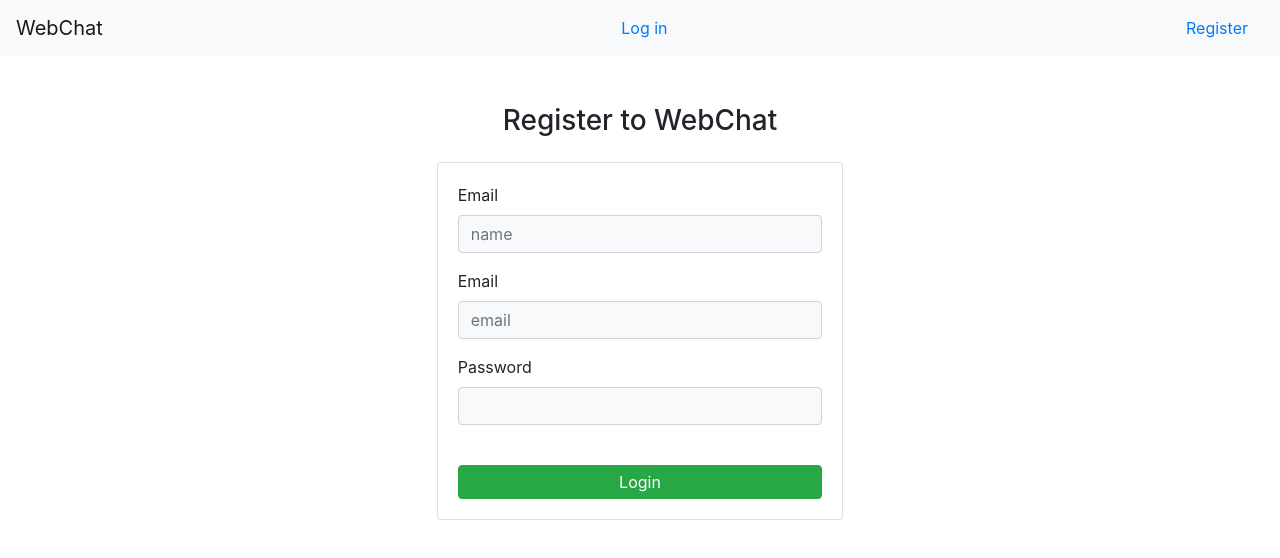
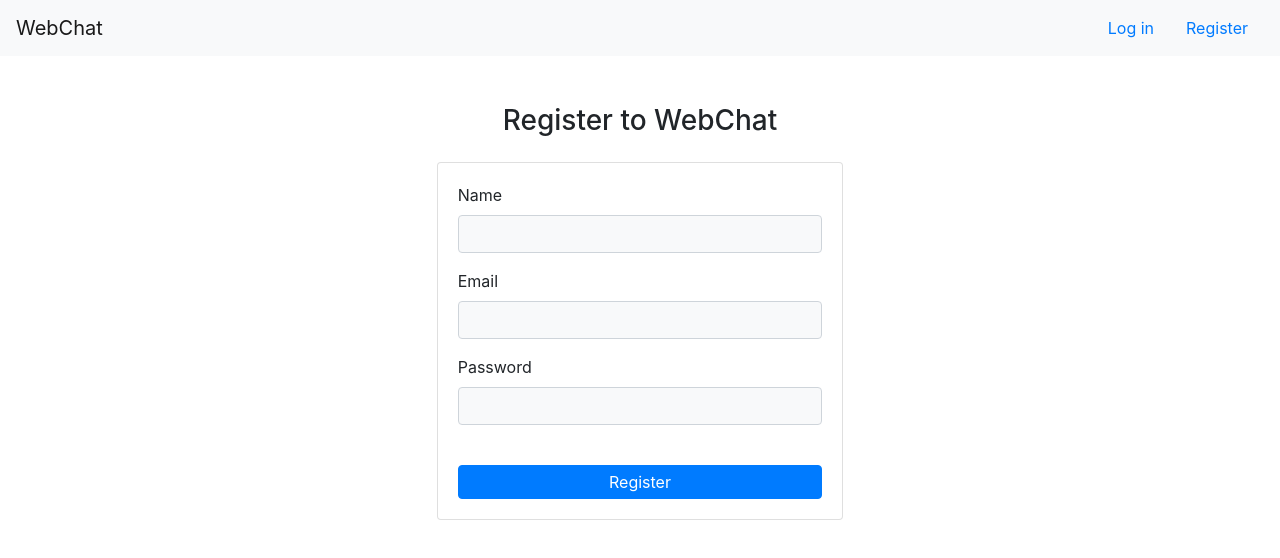
Before and after one commit to veselamanolova/WebChat, a React (Create React App) app in the folder web-chat/: page /register in a window 1280 px wide. Shown: the top 558 px of the page. Built offline with nearby package versions, Linux system fonts and the light colour scheme.

Commit message:
implemented basic register functionality

```diff
--- a/web-chat/src/App.js
+++ b/web-chat/src/App.js
@@ -85,7 +85,7 @@ class App extends Component {
             <nav class="navbar navbar-light bg-light">
               <Link to="/" className="navbar-brand">WebChat</Link>
               <Link to="/login" className="nav-link ml-md-auto">Log in </Link>
-              <Link to="/register" className="nav-link ml-md-auto">Register </Link>
+              <Link to="/register" className="nav-link">Register </Link>
             </nav>
 
             <Switch>
--- a/web-chat/src/components/chat.jsx
+++ b/web-chat/src/components/chat.jsx
@@ -156,21 +156,25 @@ class Chat extends Component {
       height: '10vh',
     };
 
-
-    const ChatContent = () => {
-      const greeting = 'Hello Function Component!';
+    if (error) {
+      return <div>Error: {error.message}</div>;
+    } //else if (!isLoaded) {
+    //   return <ChatContent />
+    // } else if (messages.lenght === 0)
+    //   return <p> No messages</p>;
+    else {
       return (
         <div className="container" >
           <div>
             <div className="d-flex">
               <div class="flex-grow-1"><h5>{name}
-                {/* {!isLoaded ? <i class="fas fa-spinner fa-pulse"></i> : ""} */}
               </h5></div>
               <div>
                 <div class="form-inline">
                   <input className="form-control form-control-sm" type="text" placeholder="Search messages"
                     value={searchText} onChange={e => this.setState({ searchText: e.target.value })} />
-                  <button className="btn btn-sm btn-outline-secondary ml-1" onClick={this.loadMessages} title="Search">
+                  <button className="btn btn-sm btn-outline-secondary ml-1"
+                    onClick={this.loadMessages} title="Search">
                     <i class="fas fa-search"></i>
                   </button>
                 </div>
@@ -179,7 +183,7 @@ class Chat extends Component {
             <div style={chatDivStyle}>
 
               {
-                <h1> {!isLoaded ? <i class="fas fa-spinner fa-pulse"></i> : ""}</h1>
+                <h1 className="text-center"> {!isLoaded ? <i class="fas fa-spinner fa-pulse"></i> : ""}</h1>
               }
               {
                 (isLoaded && messages.length == 0) ? <p className="p-2"> No messages</p> : ""
@@ -218,18 +222,6 @@ class Chat extends Component {
         </div>
       );
     }
-
-
-
-    if (error) {
-      return <div>Error: {error.message}</div>;
-    } //else if (!isLoaded) {
-    //   return <ChatContent />
-    // } else if (messages.lenght === 0)
-    //   return <p> No messages</p>;
-    else {
-      return <ChatContent />
-    }
   }
 }
 
--- a/web-chat/src/components/login.jsx
+++ b/web-chat/src/components/login.jsx
@@ -71,7 +71,7 @@ class Login extends React.Component {
                                     />
                                 </div>
                                 <div className="d-flex">
-                                    <button className="btn btn-success p-1 mt-4 flex-grow-1" onClick={
+                                    <button className="btn btn-primary p-1 mt-4 flex-grow-1" onClick={
                                         this.sendLoginCredentials
                                     }>Login</button>
                                 </div>
@@ -79,7 +79,7 @@ class Login extends React.Component {
                         </div>
                         <div class="card mt-4">
                             <div class="card-body">
-                                <div onClick={this.NavigateToRegister}> New to WebChat? Create an account</div>
+                                New to WebChat? <a href="#" onClick={this.NavigateToRegister}>Create an account</a>
                             </div>
                         </div>
                     </div>
--- a/web-chat/src/components/register.jsx
+++ b/web-chat/src/components/register.jsx
@@ -23,21 +23,20 @@ class Register extends React.Component {
 
     handleRegister = () => {
         console.log(this.state.email + " " + this.state.password)
-        debugger;
+        const { userName, email, password } = this.state;
 
         fetch('http://localhost:5000/api/user/register', {
             method: 'POST',
             headers: { 'Content-Type': 'application/json' },
             body: JSON.stringify({
-                email: this.state.email,
-
-                password: this.state.password
+                userName,
+                email,
+                password
             }),
         })
             .then(res => res.json())
             .then(result => {
                 console.log(`result: ${result}`);
-
                 localStorage.setItem('logedInUserData', JSON.stringify(result));
                 window.location.reload()
             });
@@ -54,15 +53,15 @@ class Register extends React.Component {
                         <div class="card">
                             <div class="card-body">
                                 <div class="form-group">
-                                    <label for="userName"> Email</label>
-                                    <input type="userName" class="form-control bg-light" id="userName" placeholder="name"
+                                    <label for="userName">Name</label>
+                                    <input type="userName" class="form-control bg-light" id="userName"
                                         value={userName}
                                         onChange={e => this.setState({ userName: e.target.value })}
                                     />
                                 </div>
                                 <div class="form-group">
                                     <label for="email"> Email</label>
-                                    <input type="text" class="form-control bg-light" id="email" placeholder="email"
+                                    <input type="text" class="form-control bg-light" id="email"
                                         value={email}
                                         onChange={e => this.setState({ email: e.target.value })}
                                     />
@@ -75,9 +74,9 @@ class Register extends React.Component {
                                     />
                                 </div>
                                 <div className="d-flex">
-                                    <button className="btn btn-success p-1 mt-4 flex-grow-1" onClick={
+                                    <button className="btn btn-primary p-1 mt-4 flex-grow-1" onClick={
                                         this.handleRegister
-                                    }>Login</button>
+                                    }>Register</button>
                                 </div>
                             </div>
                         </div>
```
Also changed, not shown: 1 other file (tests, documents, lock files or other folders).
